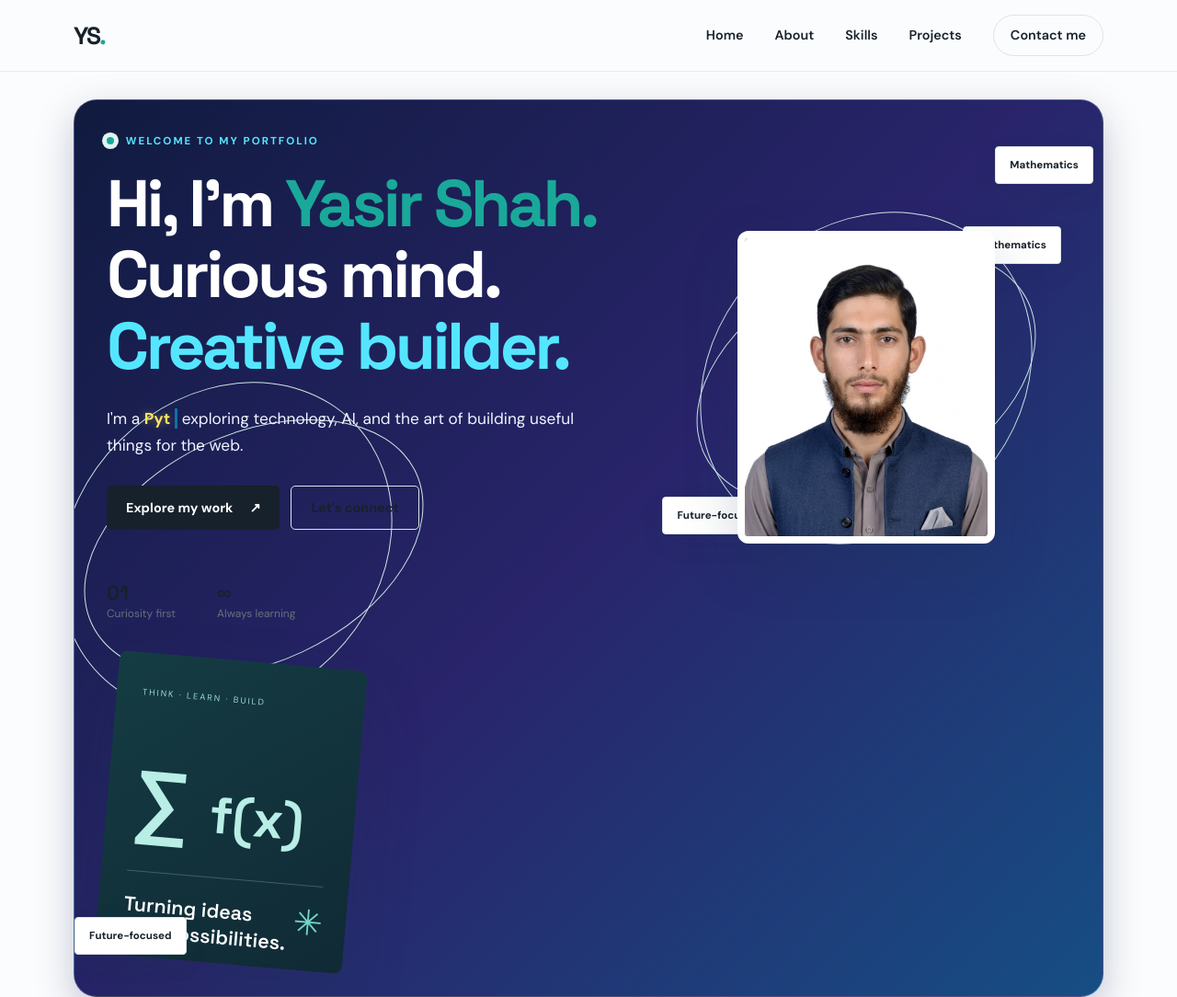
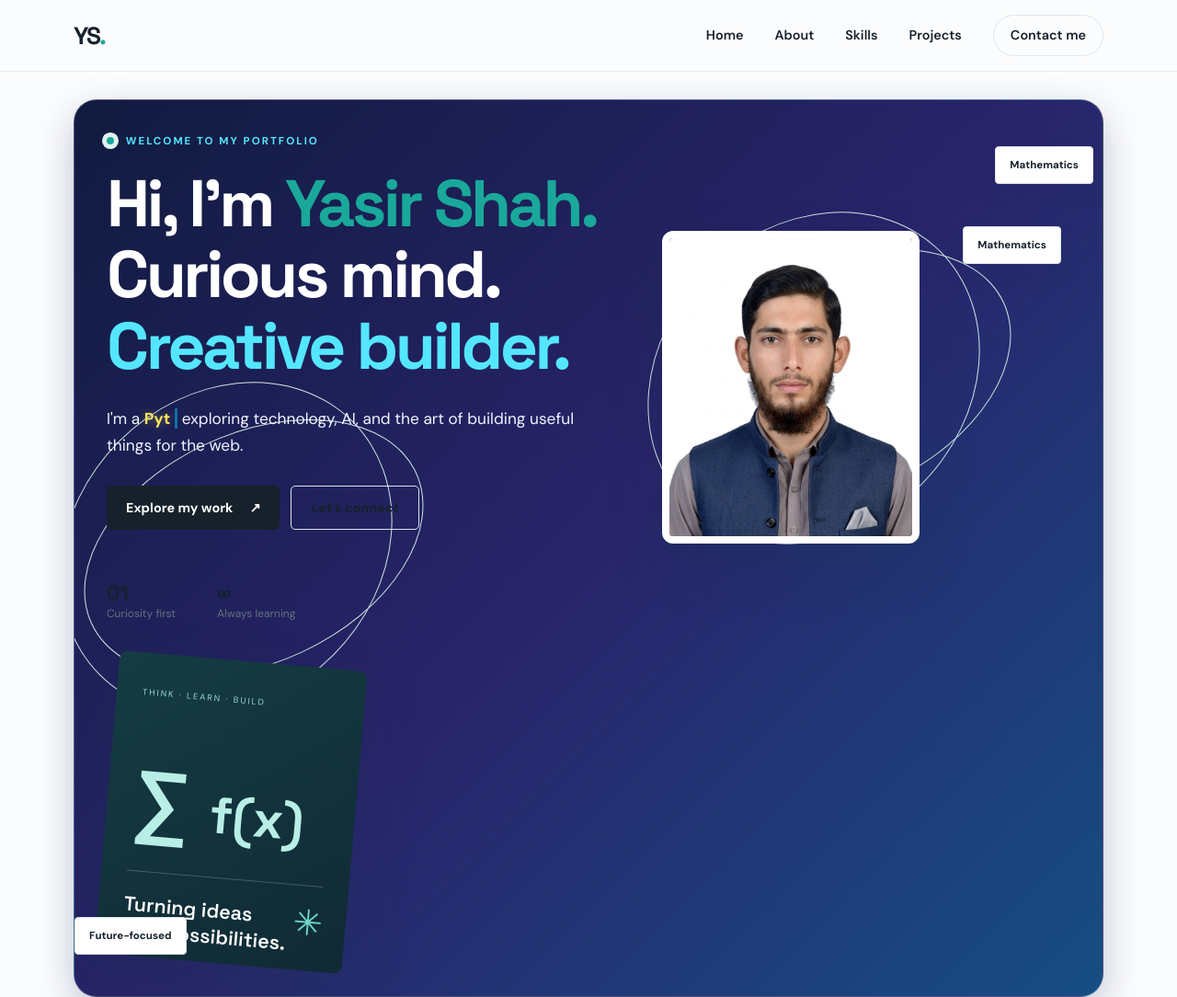
Before and after one commit to yasirshahyasir777-maker/Yasir-portfolio, a plain HTML site: page index.html in a window 1280 px wide. Shown: the top 1084 px of the page at 92% size. Drawn offline with Linux system fonts and the light colour scheme.

Commit message:
Update style.css

```diff
--- a/style.css
+++ b/style.css
@@ -152,3 +152,19 @@
                                                                                 .profile-card .hero-copy em {
                                                                                     color: #55e6ff !important;
                                                                                 }
+/* Fix profile photo on mobile */
+.profile-card .hero-art {
+    display: flex !important;
+    visibility: visible !important;
+    opacity: 1 !important;
+}
+
+.profile-card .hero-art img {
+    display: block !important;
+    visibility: visible !important;
+    opacity: 1 !important;
+    width: 100%;
+    max-width: 280px;
+    height: auto;
+    object-fit: cover;
+}
```
